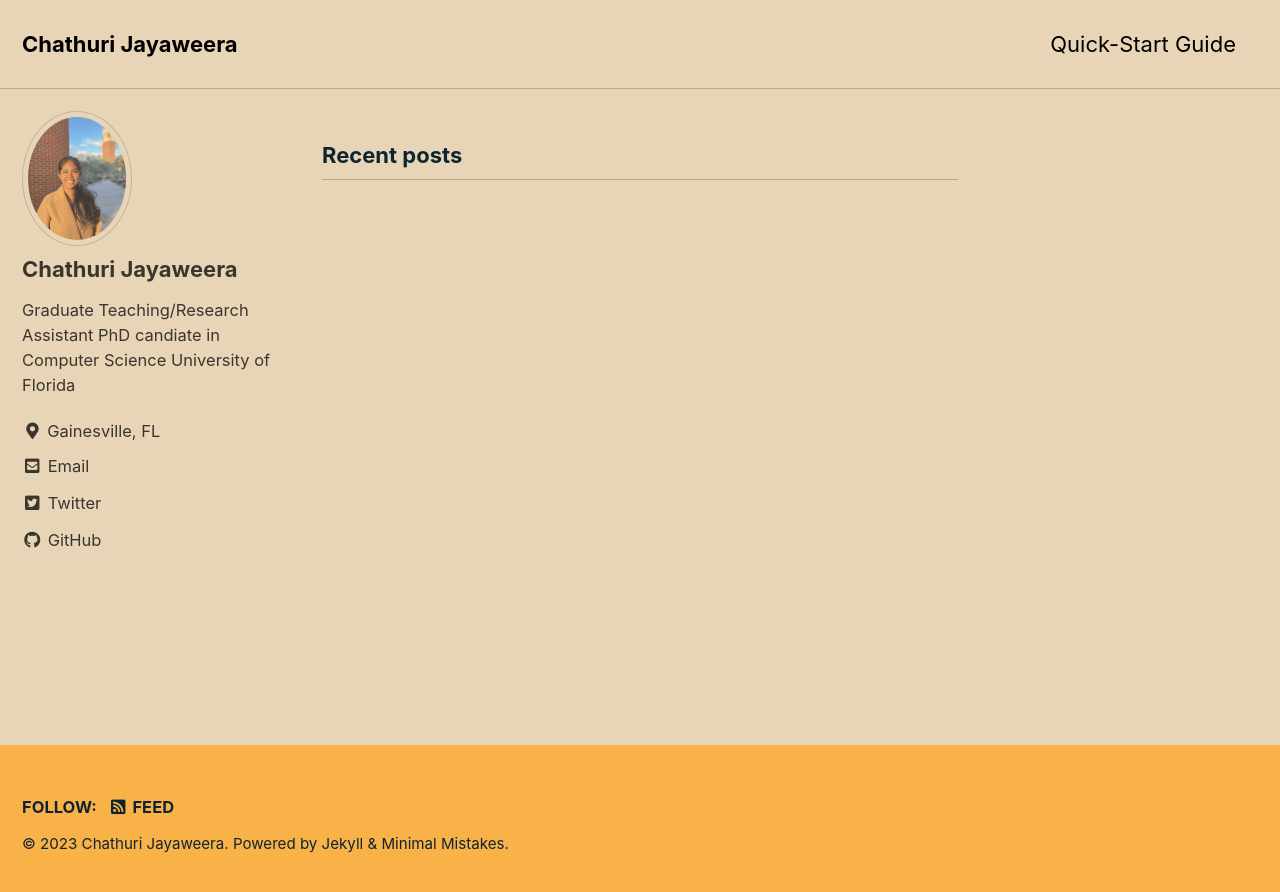
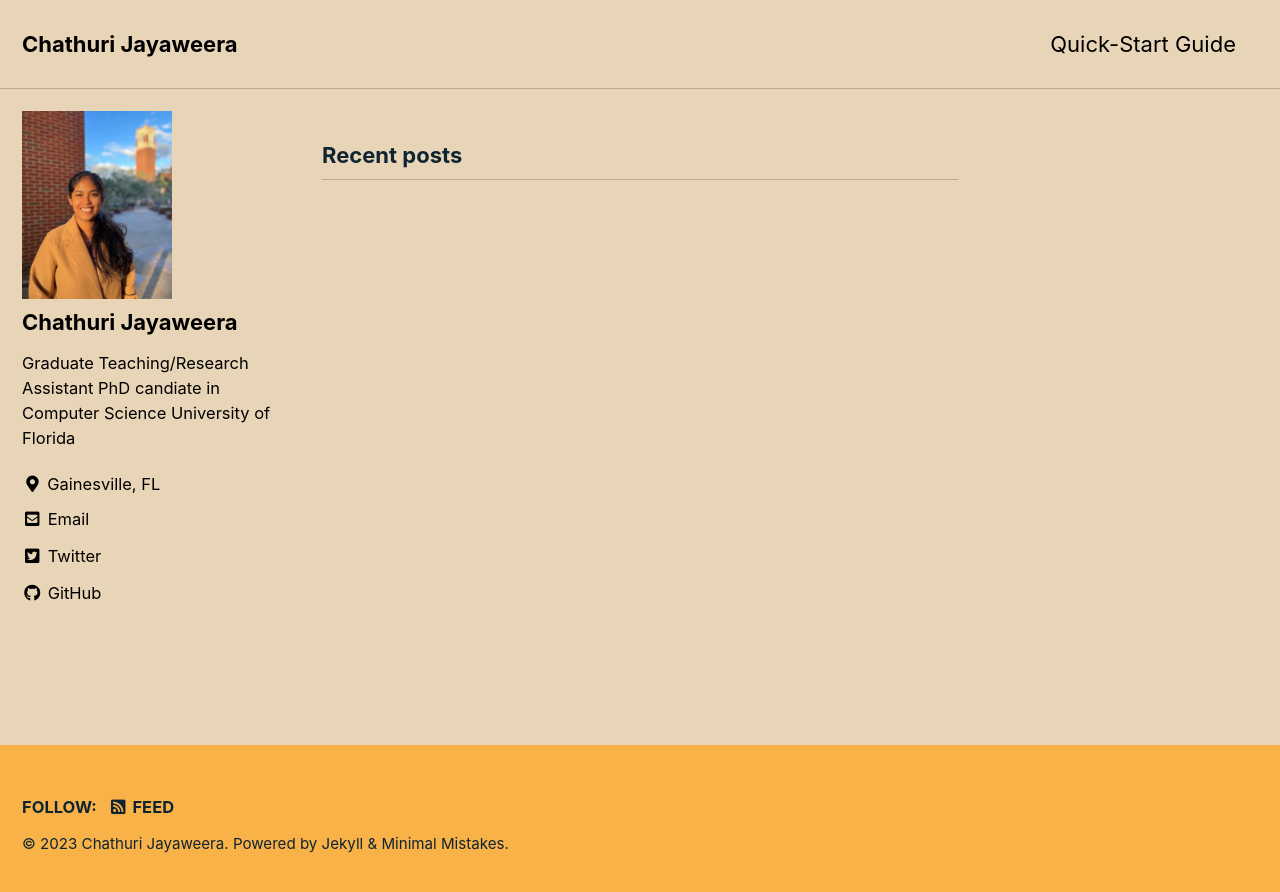
Before and after one commit to chestnutjay/chestnutjay.github.io, a Jekyll site: the page built from index.html, in a window 1280 px wide. Shown: the top 892 px of the page. Built offline with Jekyll 4.4.1, drawn with Linux system fonts in a browser that asks for light colours; cached includes are drawn as plain includes; the list of posts is cut into pages by our own code.

Commit message:
updated _sidebar.scss

```diff
--- a/_sass/minimal-mistakes/_sidebar.scss
+++ b/_sass/minimal-mistakes/_sidebar.scss
@@ -19,8 +19,8 @@
   @include breakpoint($large) {
     float: left;
     width: calc(#{$right-sidebar-width-narrow} - 1em);
-    opacity: 0.75;
-    -webkit-transition: opacity 0.2s ease-in-out;
+    // opacity: 0.75;
+    // -webkit-transition: opacity 0.2s ease-in-out;
     transition: opacity 0.2s ease-in-out;
 
     &:hover {
@@ -134,12 +134,12 @@
   }
 
   img {
-    max-width: 110px;
-    border-radius: 50%;
+    max-width: 150px;
+    // border-radius: 50%;
 
     @include breakpoint($large) {
-      padding: 5px;
-      border: 1px solid $border-color;
+      // padding: 5px;
+      // border: 1px solid $border-color;
     }
   }
 }
```
